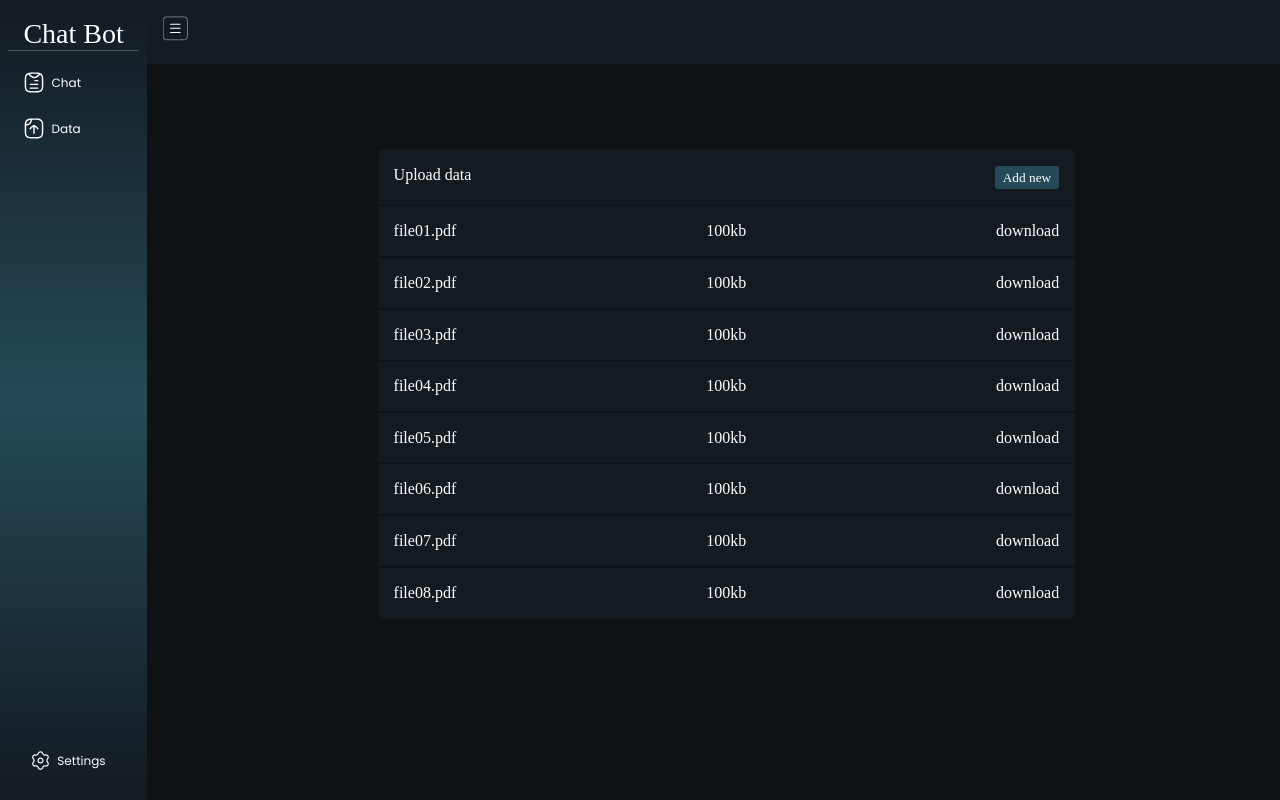
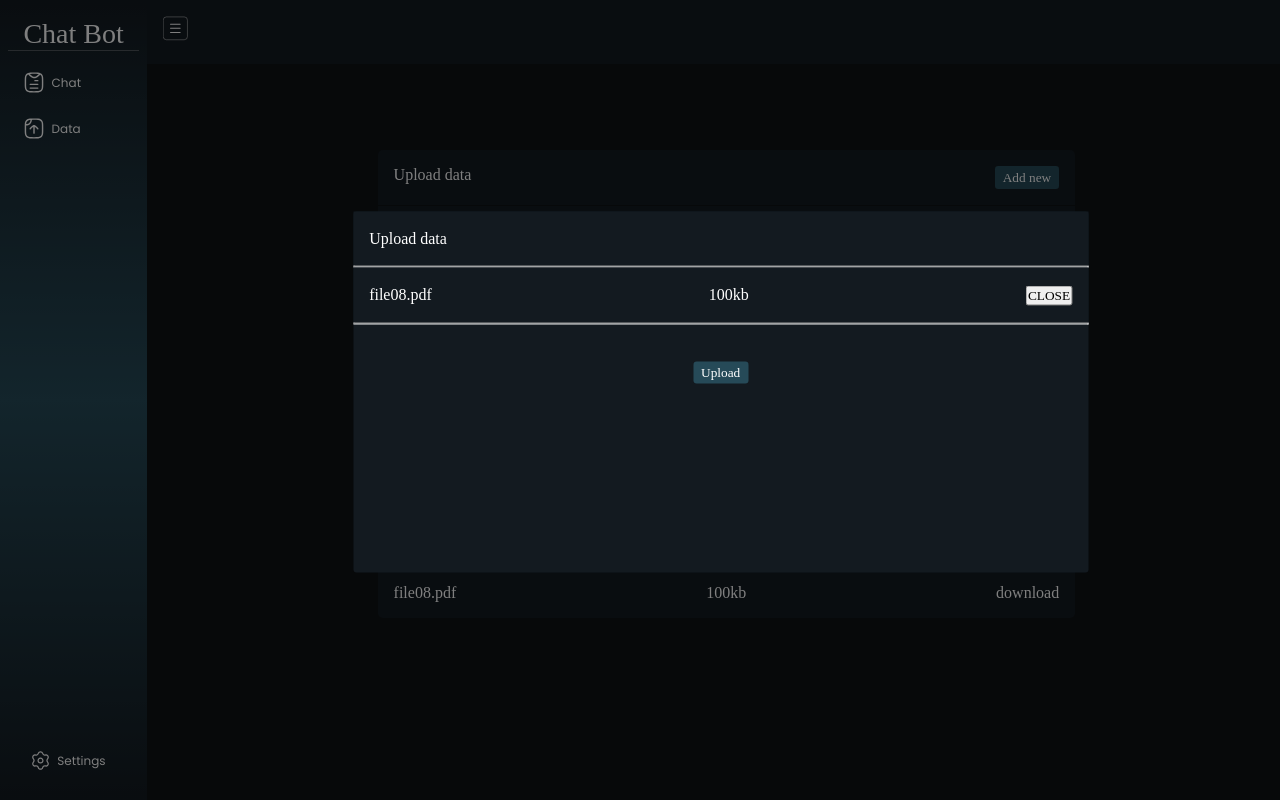
Before and after one commit to solaiman-arisaftech/chatbot-demo, a React (Create React App) app: page / in a window 1280 px wide. Both pictures are taken after a click on the button "Add new". Built offline with nearby package versions, Linux system fonts and the light colour scheme.

Commit message:
feat: uploaded component designed

```diff
--- a/src/Components/MiddleContent/midContent.css
+++ b/src/Components/MiddleContent/midContent.css
@@ -119,66 +119,3 @@
   color: aliceblue !important;
 
 }
-
-/* <!--Upload Content--> */
-.upload-div{
-
-    height: 700px;
-    display: inline;
-
-}
-.upload-box{
-   display: flex;
-    flex-direction: column;
-    justify-content: center;
-    margin-left: 18%;
-    margin-right: 27.5%;
-    margin-top: -120px;
-    background-color:  rgba(15, 18, 21, 1);
-    gap: 0.1rem;
-    overflow: hidden;
-    border-radius: 0.3rem;
-}
-.title-box  {
-    display: flex;
-    flex-direction: row;
-    justify-content: space-between;
-    background-color: rgba(19, 26, 32, 1);
-    padding: 1rem;
-
-
-}
-.file-box  {
-    display: flex;
-    flex-direction: row;
-    justify-content: space-between;
-    background-color: rgba(19, 26, 32, 1);
-    padding: 1rem;
-}
-
-.upload {
-
-    display: flex;
-    flex-direction: column;
-    justify-content: space-between;
-    background-color:  rgba(15, 18, 21, 1);
-    gap: 0.1rem;
-
-
-
-}
-.container {
-    padding-right: 15px;
-    padding-left: 15px;
-    margin-right: auto;
-    margin-left: auto;
-  }
-  .button{
-    padding-block: 0.2rem;
-    padding-inline: 0.5rem;
-    background-color: rgba(38, 74, 88, 1);
-    border: none;
-    border-radius: 0.2rem;
-    color: white;
-
-  }
--- a/src/Components/MiddleContent/upload.tsx
+++ b/src/Components/UploadData/addFile.tsx
@@ -1,51 +1,23 @@
 import React from "react";
-import "./midContent.css";
+import { useState } from "react";
+import "./upload.css";
 import DataTable from "react-data-table-component";
 
 
-const Upload = () => {
+const AddNewFile = () => {
+    const [modal, setModal] = useState(false);
 
-
-    // const columns=[
-    //     {
-    //         name:'Upload data',
-    //         selector: (row) => row.name,
-
-    //     },
-    //     {
-    //         name:'Size',
-    //         selector: (row: { size: any; }) => row.size
-
-    //     },
-
-    // ]
-    // const data=[
-    //     {
-    //         id:1,
-    //         name: 'name',
-    //         size: '100',
-    //     },
-    //     {
-    //         id:2,
-    //         name: 'name',
-    //         size: '100',
-    //     },
-    //     {
-    //         id:3,
-    //         name: 'name',
-    //         size: '100',
-    //     },
-
-    // ]
+    const toggleModal = () => {
+      setModal(!modal);
+    };
 
 
   return (
-    // <div className="upload-div">
+
         <div className="upload-box  ">
             <div className="title-box ">
                 <div className="">Upload data</div>
-
-                <div><button className="button">Add new</button></div>
+                <div><button onClick={toggleModal} className="button ">Add new</button></div>
             </div>
             <div className="upload mid-scroll">
                 <div className="file-box">
@@ -88,22 +60,33 @@ const Upload = () => {
                     <div>100kb</div>
                     <div>download</div>
                 </div>
+            </div>
+
+            {modal && (
+                <div className="modal">
+                <div onClick={toggleModal} className="overlay"></div>
+                <div className="modal-content ">
+                    <div className="title-box">
+                        <div className="">Upload data</div>
+                    </div>
+                    <hr />
+                    <div className="file-box">
+                        <div>file08.pdf</div>
+                        <div>100kb</div>
+                        <div><button className="" onClick={toggleModal}>CLOSE</button></div>
+                    </div>
+                    <hr />
+                    <div><button className="upload-button ">Upload</button></div>
 
 
 
 
-            </div>
+                </div>
+                </div>
+            )}
+        </div>
 
-
-        </div>
-    // </div>
-    // <div className="container">
-    //     <DataTable>
-
-    //     </DataTable>
-
-    // </div>
   );
 };
 
-export default Upload;
+export default AddNewFile;
--- /dev/null
+++ b/src/Components/UploadData/upload.css
@@ -0,0 +1,125 @@
+
+/* <!--Upload Content--> */
+
+.mid-scroll{
+    overflow-y: scroll;
+
+}
+
+.upload-div{
+
+    height: 700px;
+    display: inline;
+
+}
+.upload-box{
+   display: flex;
+    flex-direction: column;
+    justify-content: center;
+    margin-left: 18%;
+    margin-right: 27.5%;
+    margin-top: -120px;
+    background-color:  rgba(15, 18, 21, 1);
+    gap: 0.1rem;
+    overflow: hidden;
+    border-radius: 0.3rem;
+}
+.title-box  {
+    display: flex;
+    flex-direction: row;
+    justify-content: space-between;
+    background-color: rgba(19, 26, 32, 1);
+    padding: 1rem;
+
+
+}
+.file-box  {
+    display: flex;
+    flex-direction: row;
+    justify-content: space-between;
+    background-color: rgba(19, 26, 32, 1);
+    padding: 1rem;
+}
+
+.upload {
+
+    display: flex;
+    flex-direction: column;
+    justify-content: space-between;
+    background-color:  rgba(15, 18, 21, 1);
+    gap: 0.1rem;
+
+
+
+}
+.container {
+    padding-right: 15px;
+    padding-left: 15px;
+    margin-right: auto;
+    margin-left: auto;
+  }
+  .button{
+    padding-block: 0.2rem;
+    padding-inline: 0.5rem;
+    background-color: rgba(38, 74, 88, 1);
+    border: none;
+    border-radius: 0.2rem;
+    color: white;
+
+  }
+
+  /* Upload Modal */
+  body.active-modal {
+    overflow-y: hidden;
+}
+
+.btn-modal {
+    padding: 10px 20px;
+    display: block;
+    margin: 100px auto 0;
+    font-size: 18px;
+}
+
+.modal, .overlay {
+    width: 100vw;
+    height: 100vh;
+    top: 0;
+    left: 0;
+    right: 0;
+    bottom: 0;
+    position: fixed;
+}
+
+.overlay {
+    background:  rgba(0, 0, 0, 0.5);
+}
+.modal-content {
+    position: absolute;
+    top: 49%;
+    left: 56.3%;
+    transform: translate(-50%, -50%);
+    line-height: 1.4;
+    background:rgba(19, 26, 32, 1);
+
+    border-radius: 3px;
+    /* max-width: 600px;
+    min-width: 300px; */
+    width: 735px;
+    height: 361px;
+}
+
+.close-modal {
+    position: absolute;
+    top: 10px;
+    right: 10px;
+    padding: 5px 7px;
+}
+.upload-button{
+    margin-top: 5%;
+    padding-block: 0.2rem;
+    padding-inline: 0.5rem;
+    background-color: rgba(38, 74, 88, 1);
+    border: none;
+    border-radius: 0.2rem;
+    color: white;
+}
--- /dev/null
+++ b/src/Components/UploadData/upload.tsx
@@ -0,0 +1,61 @@
+import React from "react";
+import "./upload.css";
+import { useState } from "react";
+import DataTable from "react-data-table-component";
+
+
+const Upload = () => {
+    const [modal, setModal] = useState(false);
+
+    const toggleModal = () => {
+      setModal(!modal);
+    };
+
+
+  return (
+
+        // <div className="upload-box  ">
+        //     <div className="title-box ">
+        //         <div className="">Upload data</div>
+
+        //     </div>
+        //     <div className="upload mid-scroll">
+        //         <div className="file-box">
+        //             <div>file01.pdf</div>
+        //             <div>100kb</div>
+        //             <div>download</div>
+        //         </div>
+        //     </div>
+        // </div>
+        <>
+            <button onClick={toggleModal} className="btn-modal">
+            Open
+            </button>
+
+            {modal && (
+                <div className="modal">
+                <div onClick={toggleModal} className="overlay"></div>
+                <div className="modal-content">
+                    <h2>Hello Modal</h2>
+                    <p>
+                    Lorem ipsum dolor sit amet consectetur adipisicing elit. Provident
+                    perferendis suscipit officia recusandae, eveniet quaerat assumenda
+                    id fugit, dignissimos maxime non natus placeat illo iusto!
+                    Sapiente dolorum id maiores dolores? Illum pariatur possimus
+                    quaerat ipsum quos molestiae rem aspernatur dicta tenetur. Sunt
+                    placeat tempora vitae enim incidunt porro fuga ea.
+                    </p>
+                    <button className="close-modal" onClick={toggleModal}>
+                    CLOSE
+                    </button>
+                </div>
+                </div>
+            )}
+
+
+        </>
+
+  );
+};
+
+export default Upload;
--- a/src/Pages/Home/home.tsx
+++ b/src/Pages/Home/home.tsx
@@ -6,7 +6,8 @@ import InitialMessage from "../../Components/MiddleContent/initialMsg";
 import MidContent from "../../Components/MiddleContent/midContent";
 import SideBar from "../../Components/SideBar/sideBar";
 import Test from "../../Components/test";
-import Upload from "../../Components/MiddleContent/upload";
+import AddNewFile from "../../Components/UploadData/addFile";
+import Upload from "../../Components/UploadData/upload";
 
 interface Item {
   p: string;
@@ -32,7 +33,8 @@ const Home = () => {
           <div className="middle ">
             {/* <InitialMessage/> */}
             {/* <MidContent arr={arr} setArr={setArr} /> */}
-            <Upload/>
+            <AddNewFile/>
+
           </div>
 
         </div>
```
